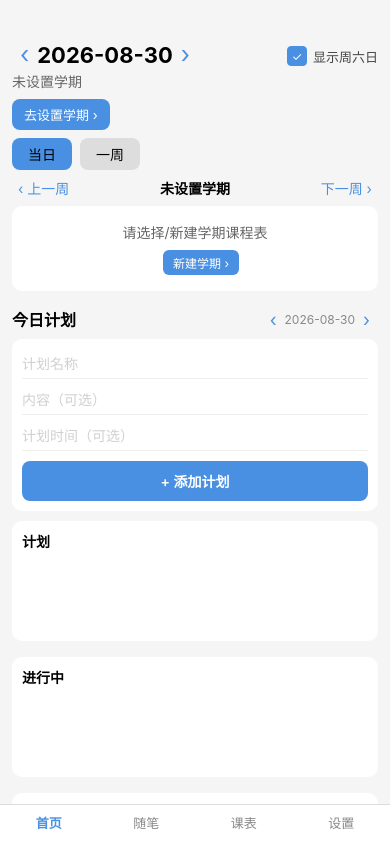
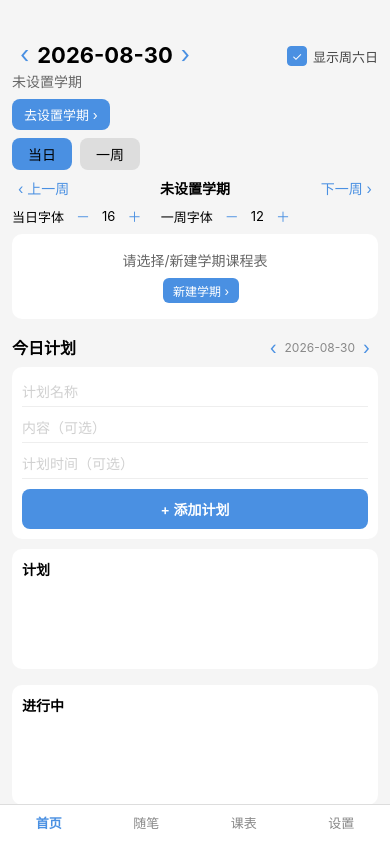
Before and after one commit to qqing9271-hub/h-course-table, a React Native app: screen / in a window 390 px wide. Built offline with nearby package versions, Linux system fonts and the light colour scheme.

Commit message:
feat: 课表字号调整(当日/一周分开,首页实时预览,格子等大)

```diff
--- a/src/domain/schedule.ts
+++ b/src/domain/schedule.ts
@@ -10,6 +10,8 @@ export function defaultScheduleSetting(): ScheduleSetting {
     bigPeriodSize: DEFAULT_BIG_PERIOD_SIZE,
     periodTimes: DEFAULT_PERIOD_TIMES,
     showWeekend: true,
+    dayFontSize: 16,
+    weekFontSize: 12,
   };
 }
 
--- a/src/screens/HomeScreen.tsx
+++ b/src/screens/HomeScreen.tsx
@@ -56,11 +56,11 @@ export default function HomeScreen({ goTo }: { goTo: (tab: string) => void }) {
         {dayTimeline.map((slot) => {
           const pt = bigPeriodRange(setting, slot.bigIndex);
           return (
-            <TouchableOpacity key={slot.bigIndex} style={styles.slot} onPress={() => setEditCell({ weekday: schWd, bigPeriod: slot.bigIndex, course: slot.courses[0] })}>
+            <TouchableOpacity key={slot.bigIndex} style={[styles.slot, { minHeight: setting.dayFontSize * 2 + 40 }]} onPress={() => setEditCell({ weekday: schWd, bigPeriod: slot.bigIndex, course: slot.courses[0] })}>
               <Text style={styles.slotLabel}>{bigPeriodLabel(setting, slot.bigIndex) + (pt && pt.start ? '  ' + pt.start + '-' + pt.end : '')}</Text>
               {slot.courses.length === 0 ? <Text style={styles.empty}>（无课，点击添加）</Text> : slot.courses.map((c) => (
                 <View key={c.id} style={styles.course}>
-                  <Text style={styles.courseName}>{c.name}</Text>
+                  <Text style={[styles.courseName, { fontSize: setting.dayFontSize }]}>{c.name}</Text>
                   <Text style={styles.courseMeta}>{c.teacher ? c.teacher : ''}{c.room ? ' ' + c.room : ''}</Text>
                 </View>
               ))}
@@ -79,7 +79,7 @@ export default function HomeScreen({ goTo }: { goTo: (tab: string) => void }) {
           {days.map((d) => (<View key={d} style={styles.gridHeadCell}><Text style={styles.gridHeadTxt}>{WEEK_NAMES[d]}</Text></View>))}
         </View>
         {weekGrid.map((row) => (
-          <View key={row.bigPeriod} style={styles.gridRow}>
+          <View key={row.bigPeriod} style={[styles.gridRow, { minHeight: setting.weekFontSize * 2 + 40 }]}>
             <View style={styles.timeCol}>
               <Text style={styles.timeTxt}>{bigPeriodLabel(setting, row.bigPeriod)}</Text>
               <Text style={styles.timeSmall}>{row.start ? row.start + '-' + row.end : ''}</Text>
@@ -88,7 +88,7 @@ export default function HomeScreen({ goTo }: { goTo: (tab: string) => void }) {
               <TouchableOpacity key={cell.day} style={styles.gridCell} onPress={() => setEditCell({ weekday: cell.day, bigPeriod: row.bigPeriod, course: cell.courses[0] })}>
                 {cell.courses.map((c) => (
                   <View key={c.id} style={styles.course}>
-                    <Text style={styles.courseName}>{c.name}</Text>
+                    <Text style={[styles.courseName, { fontSize: setting.weekFontSize }]}>{c.name}</Text>
                     <Text style={styles.courseMeta}>{c.room ? c.room : ''}</Text>
                   </View>
                 ))}
@@ -133,6 +133,17 @@ export default function HomeScreen({ goTo }: { goTo: (tab: string) => void }) {
         <TouchableOpacity onPress={() => setSchDate(addDaysToDate(schDate, -7))}><Text style={styles.nav2}>‹ 上一周</Text></TouchableOpacity>
         <Text style={styles.weekLabel}>{inSem ? '第 ' + schWeek + ' 周' : weekText}</Text>
         <TouchableOpacity onPress={() => setSchDate(addDaysToDate(schDate, 7))}><Text style={styles.nav2}>下一周 ›</Text></TouchableOpacity>
+      </View>
+
+      <View style={styles.fontRow}>
+        <Text style={styles.lbl}>当日字体</Text>
+        <TouchableOpacity onPress={() => setSetting({ ...setting, dayFontSize: Math.max(12, setting.dayFontSize - 2) })}><Text style={styles.nav2}>－</Text></TouchableOpacity>
+        <Text style={styles.lbl}>{setting.dayFontSize}</Text>
+        <TouchableOpacity onPress={() => setSetting({ ...setting, dayFontSize: Math.min(20, setting.dayFontSize + 2) })}><Text style={styles.nav2}>＋</Text></TouchableOpacity>
+        <Text style={styles.lbl}>  一周字体</Text>
+        <TouchableOpacity onPress={() => setSetting({ ...setting, weekFontSize: Math.max(12, setting.weekFontSize - 2) })}><Text style={styles.nav2}>－</Text></TouchableOpacity>
+        <Text style={styles.lbl}>{setting.weekFontSize}</Text>
+        <TouchableOpacity onPress={() => setSetting({ ...setting, weekFontSize: Math.min(20, setting.weekFontSize + 2) })}><Text style={styles.nav2}>＋</Text></TouchableOpacity>
       </View>
 
       {!semester ? (
@@ -233,6 +244,8 @@ const styles = StyleSheet.create({
   weekNav: { flexDirection: 'row', justifyContent: 'space-between', alignItems: 'center', marginBottom: 8 },
   nav2: { color: '#4a90e2', fontSize: 14, paddingHorizontal: 6 },
   weekLabel: { fontWeight: '700' },
+  fontRow: { flexDirection: 'row', alignItems: 'center', flexWrap: 'wrap', gap: 6, marginBottom: 8 },
+  lbl: { fontSize: 13 },
   noticeCard: { backgroundColor: '#fff', borderRadius: 10, padding: 16, marginBottom: 8, alignItems: 'center' },
   noticeTxt: { fontSize: 14, color: '#666', marginBottom: 8, textAlign: 'center' },
   noticeRow: { flexDirection: 'row', gap: 10, flexWrap: 'wrap', justifyContent: 'center' },
--- a/src/types.ts
+++ b/src/types.ts
@@ -21,6 +21,8 @@ export interface ScheduleSetting {
   bigPeriodSize: number; // 两个小节=一大节
   periodTimes: PeriodTime[];
   showWeekend: boolean;
+  dayFontSize: number;
+  weekFontSize: number;
 }
 
 export interface Course {
```
Also changed, not shown: 1 other file (tests, documents, lock files or other folders).
